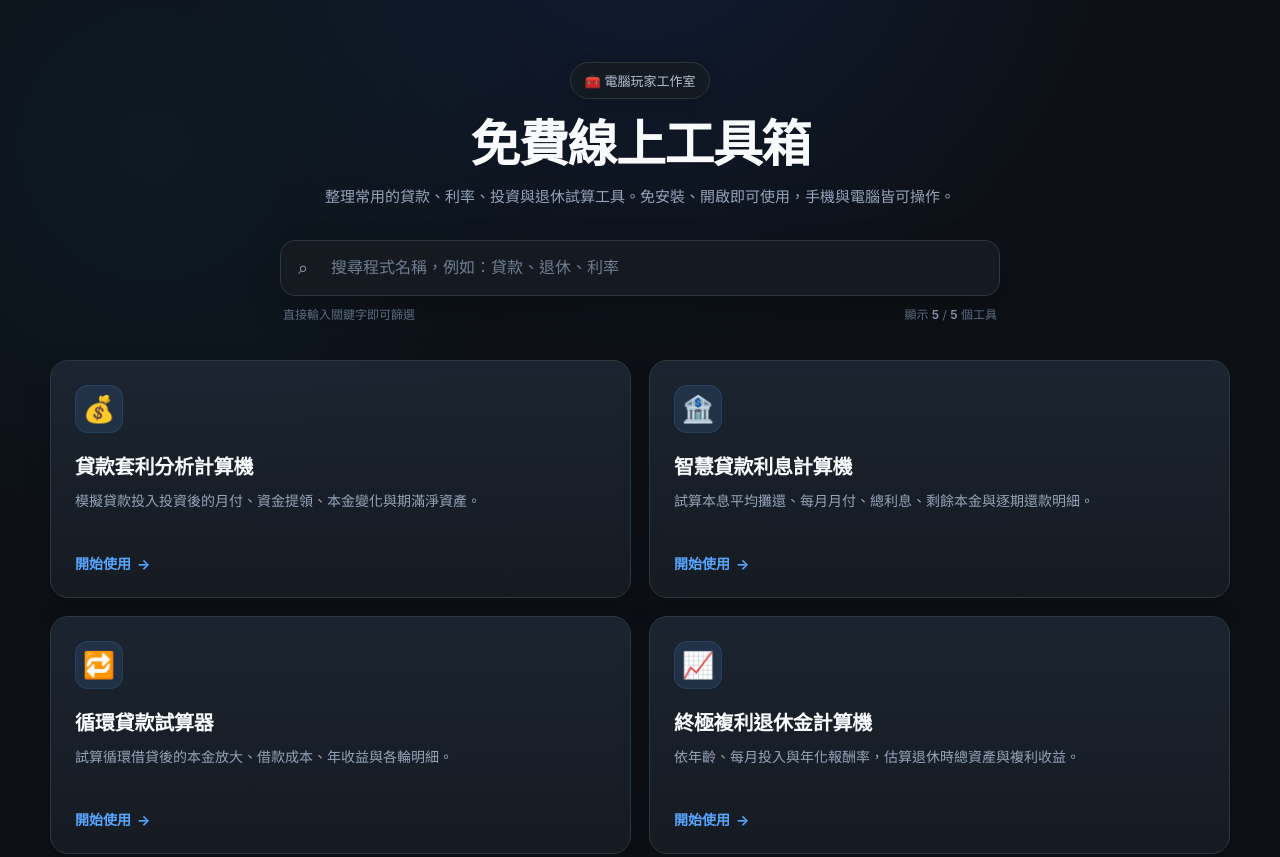
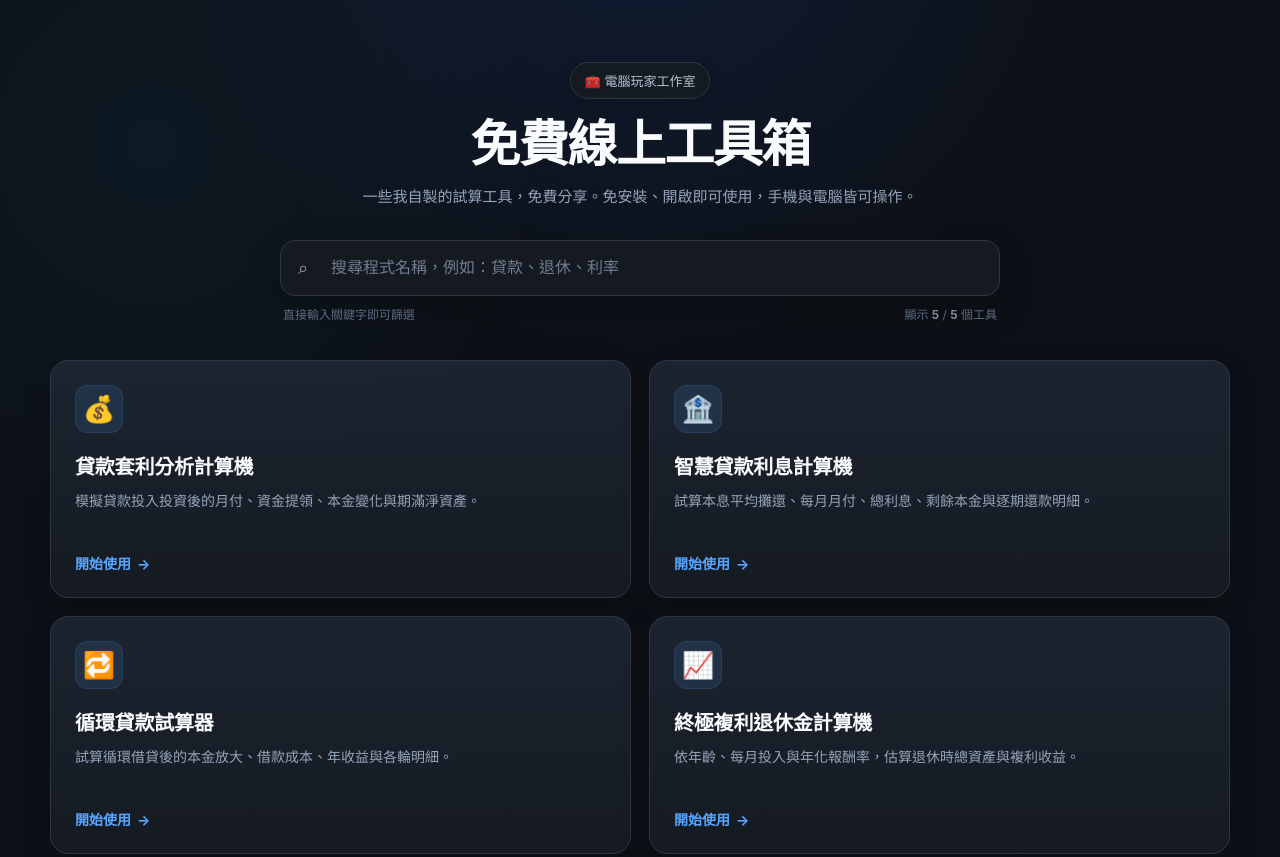
Before and after one commit to ZRnao/ZRnao.github.io, a plain HTML site: page index.html in a window 1280 px wide. Shown: the top 857 px of the page. Drawn offline with Linux system fonts and the light colour scheme.

Commit message:
Update index.html

```diff
--- a/index.html
+++ b/index.html
@@ -368,7 +368,7 @@
     <section class="hero">
       <div class="brand">🧰 電腦玩家工作室</div>
       <h1>免費線上工具箱</h1>
-      <p>整理常用的貸款、利率、投資與退休試算工具。免安裝、開啟即可使用，手機與電腦皆可操作。</p>
+      <p>一些我自製的試算工具，免費分享。免安裝、開啟即可使用，手機與電腦皆可操作。</p>
     </section>
 
     <section class="search-panel" aria-label="搜尋工具">
```
